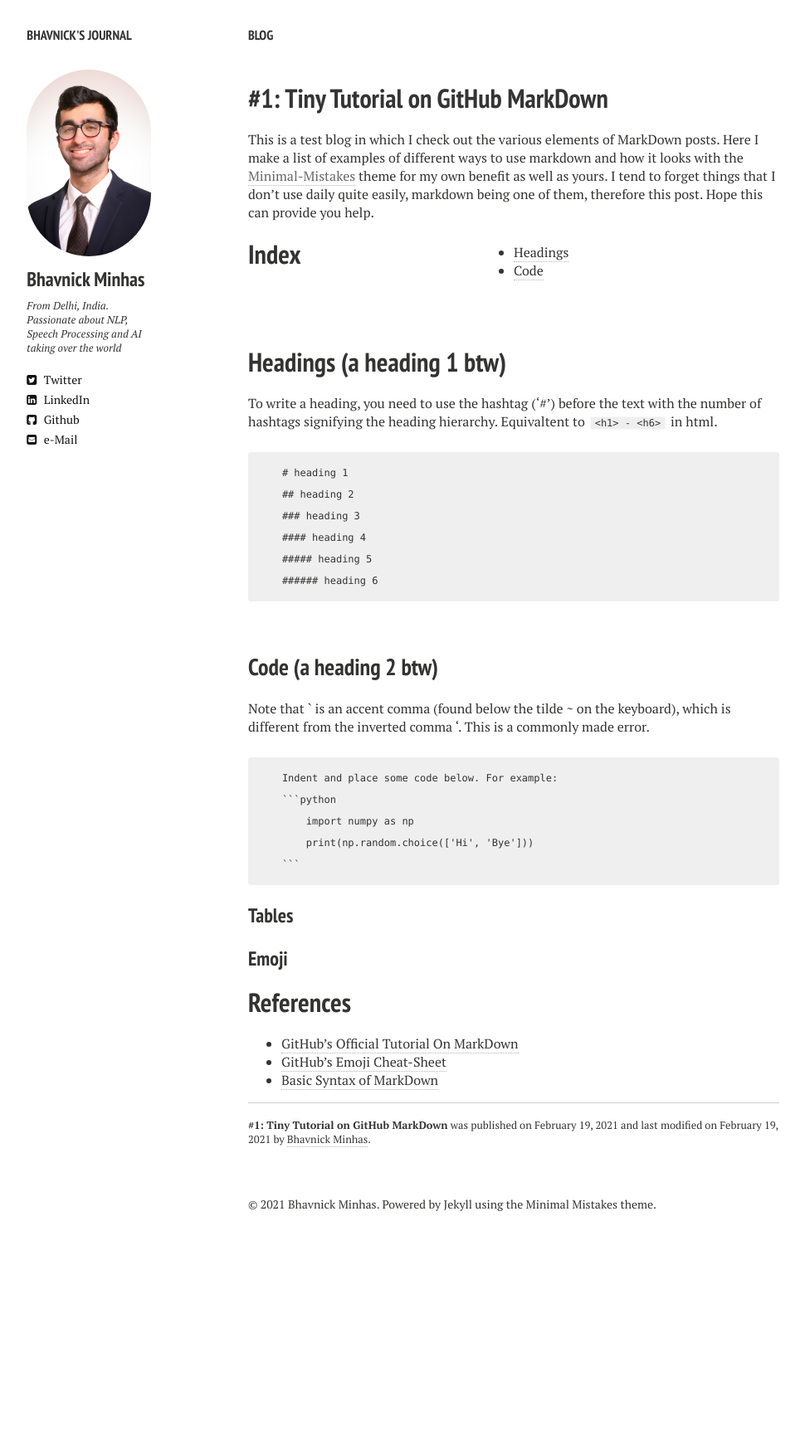
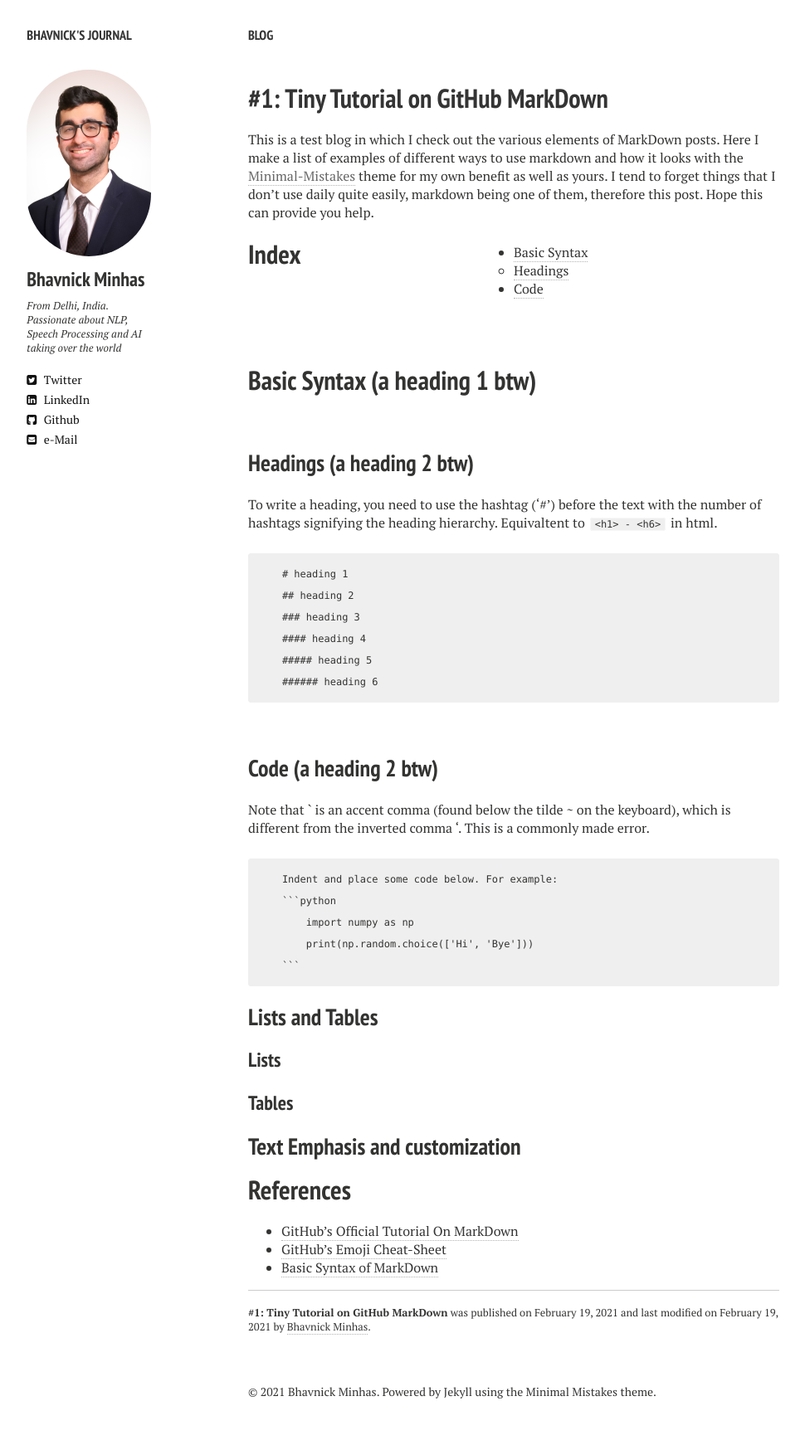
Before and after one commit to bhavnicksm/Bhavnicksm.github.io, a Jekyll site: the page built from _posts/blog/2021-02-19-my-first-blog-post.md, in a window 1280 px wide. Shown: the whole page at 83% size, without its empty margins (21-991 px from the left). Built offline with Jekyll 4.4.1, drawn with Linux system fonts in a browser that asks for light colours; nearby versions of some CDN libraries; before the commit the page ends 1510 px from its top, so only the background shows below that.

Commit message:
Update 2021-02-19-my-first-blog-post.md

````diff
--- a/_posts/blog/2021-02-19-my-first-blog-post.md
+++ b/_posts/blog/2021-02-19-my-first-blog-post.md
@@ -14,12 +14,17 @@ This is a test blog in which I check out the various elements of MarkDown posts.
 
 # Index
 
-*  [Headings](#heading)
+*  [Basic Syntax](#basic-syntax)
+    - [Headings](#heading)
 *  [Code](#code)
 
 <br/><br/>
 
-# Headings (a heading 1 btw) <a name="heading"></a>
+# Basic Syntax (a heading 1 btw) <a name="basic-syntax"></a>
+
+<br/>
+
+## Headings (a heading 2 btw) <a name="heading"></a>
 
 To write a heading, you need to use the hashtag ('#') before the text with the number of hashtags signifying the heading hierarchy. Equivaltent to `<h1> - <h6>` in html.
 
@@ -46,10 +51,10 @@ Note that ` is an accent comma (found below the tilde ~ on the keyboard), which
     ```
 ```
 
+## Lists and Tables
+### Lists
 ### Tables
-
-
-### Emoji
+## Text Emphasis and customization
 
 
 # References
````
